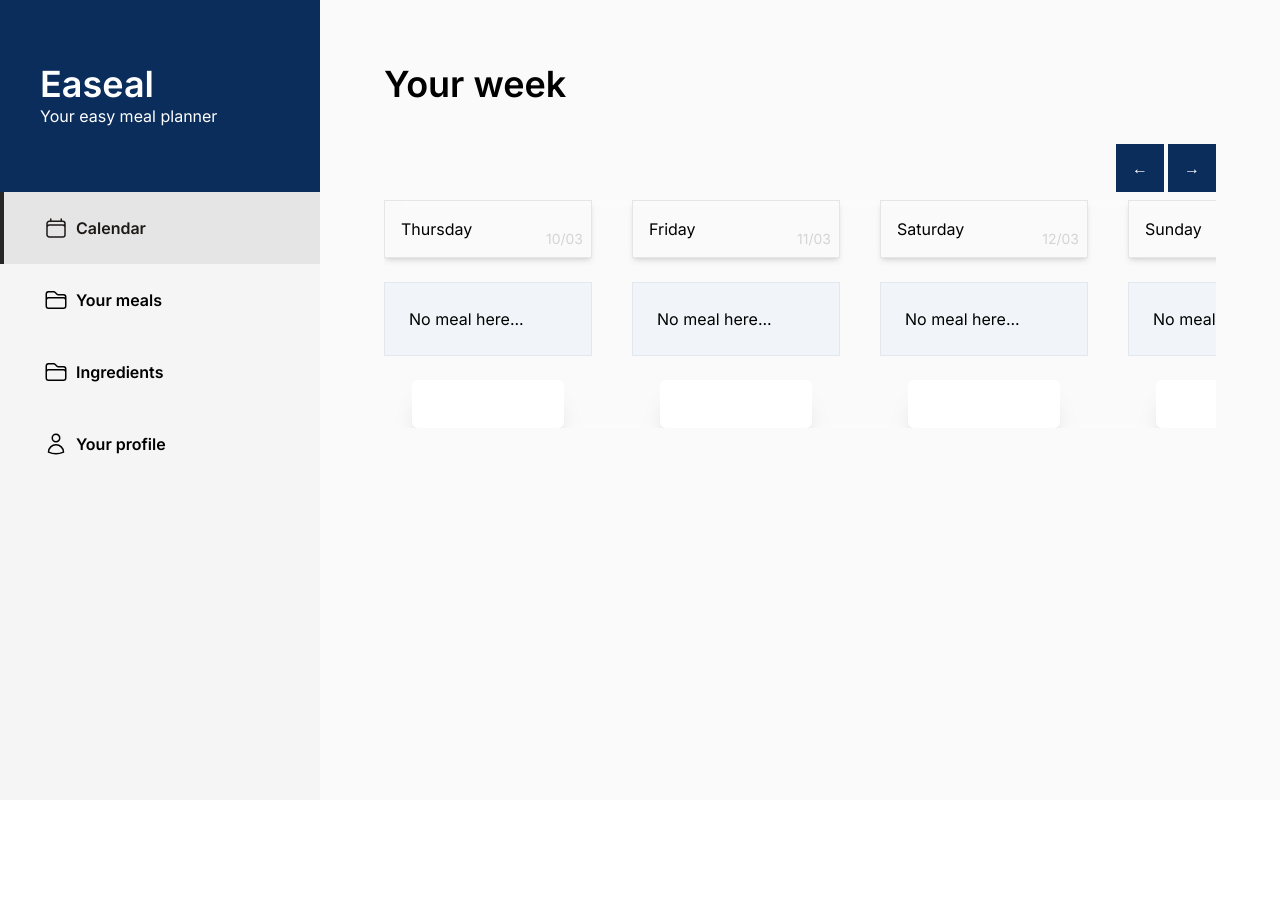
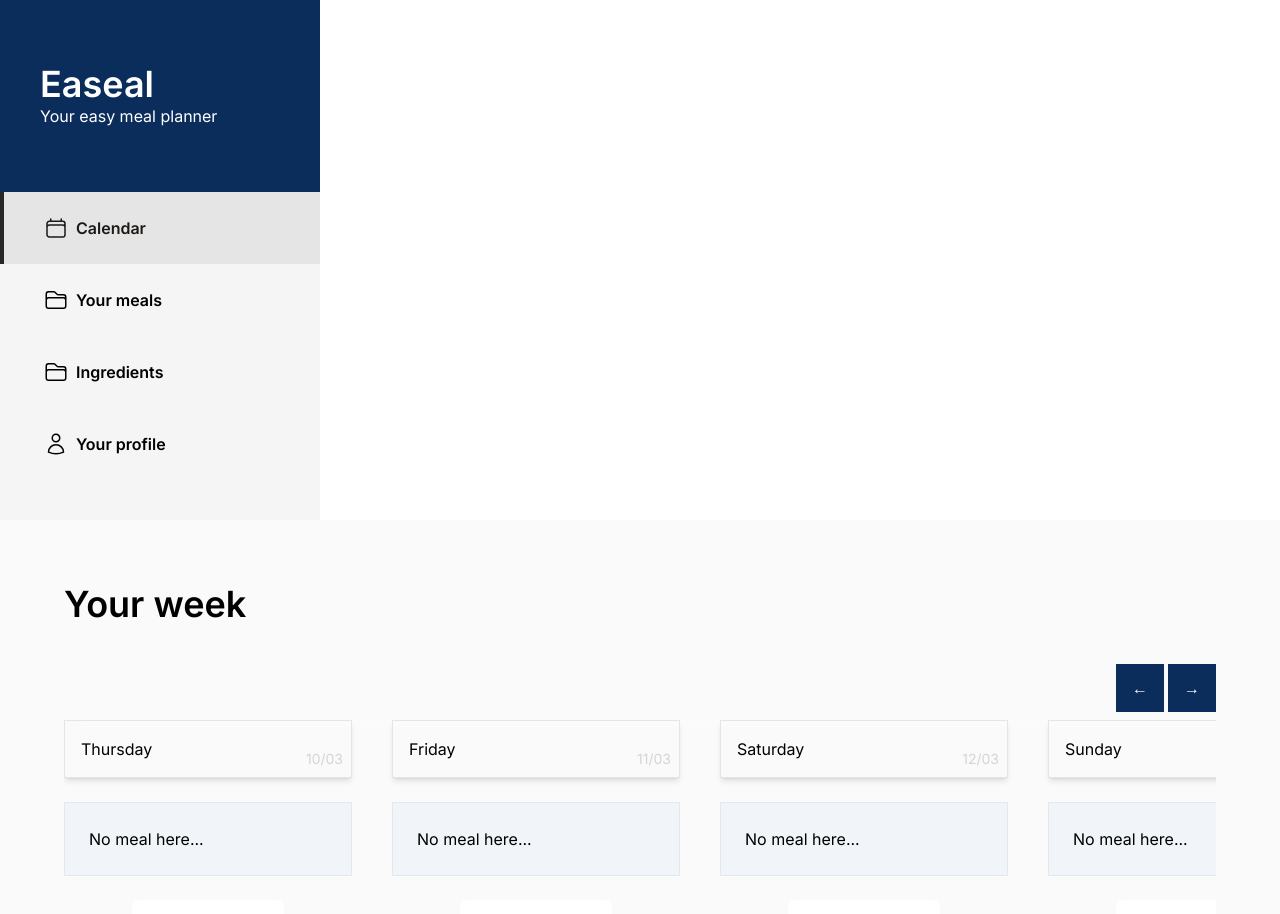
Before and after one commit to matalbodev/easeal-frontend, a Next.js app: page /dashboard in a window 1280 px wide. Shown: the top 914 px of the page. Before the commit the page ends 800 px from the top, so only its background shows below. Built offline with nearby package versions, Linux system fonts and the light colour scheme.

Commit message:
Update (sizing) dashboard layout

```diff
--- a/components/dashboard/Content.tsx
+++ b/components/dashboard/Content.tsx
@@ -1,11 +1,5 @@
-const DashBoardContent = ({ children }: {
-  children: React.ReactNode
-}) => {
-  return (
-    <div className="w-3/4 p-16 bg-neutral-50">
-      {children}
-    </div>
-  )
-}
+const DashBoardContent = ({ children }: { children: React.ReactNode }) => {
+  return <div className="w-full flex-1 bg-neutral-50 p-16">{children}</div>;
+};
 
-export default DashBoardContent
+export default DashBoardContent;
```
